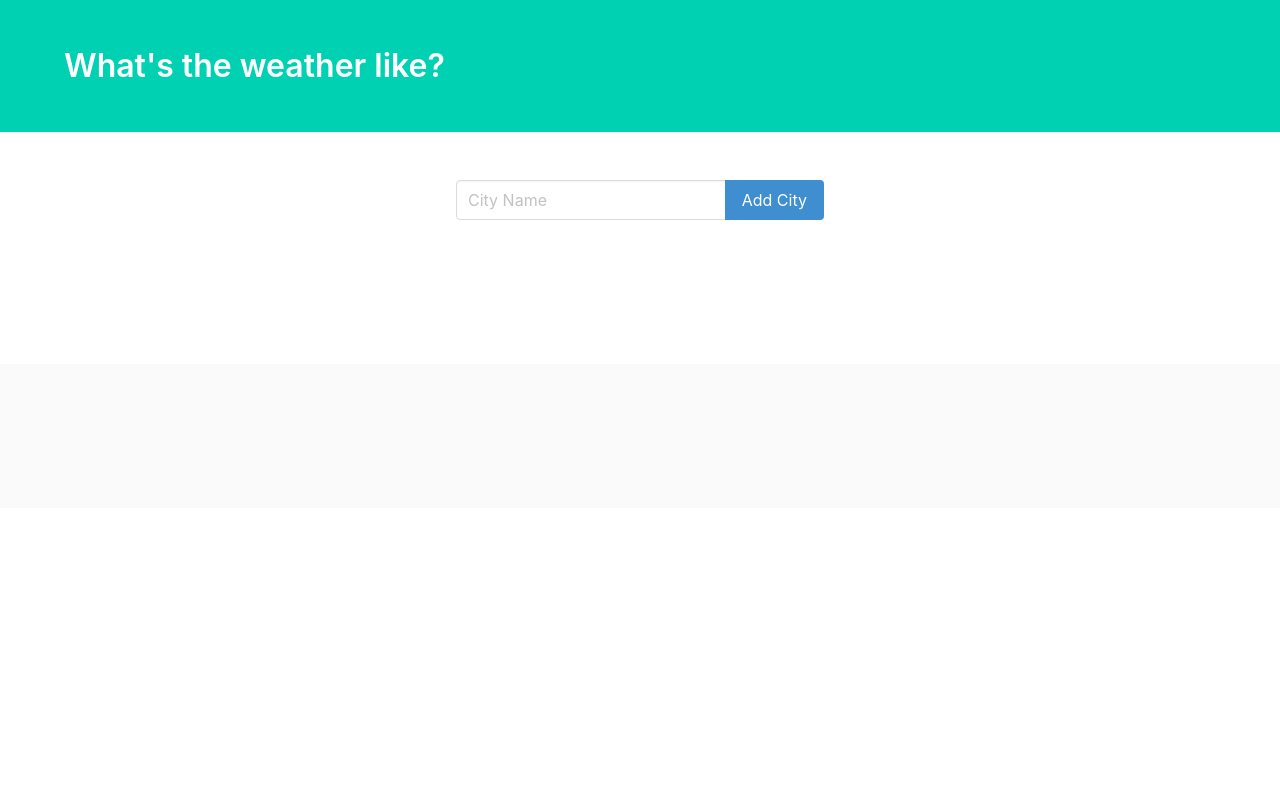
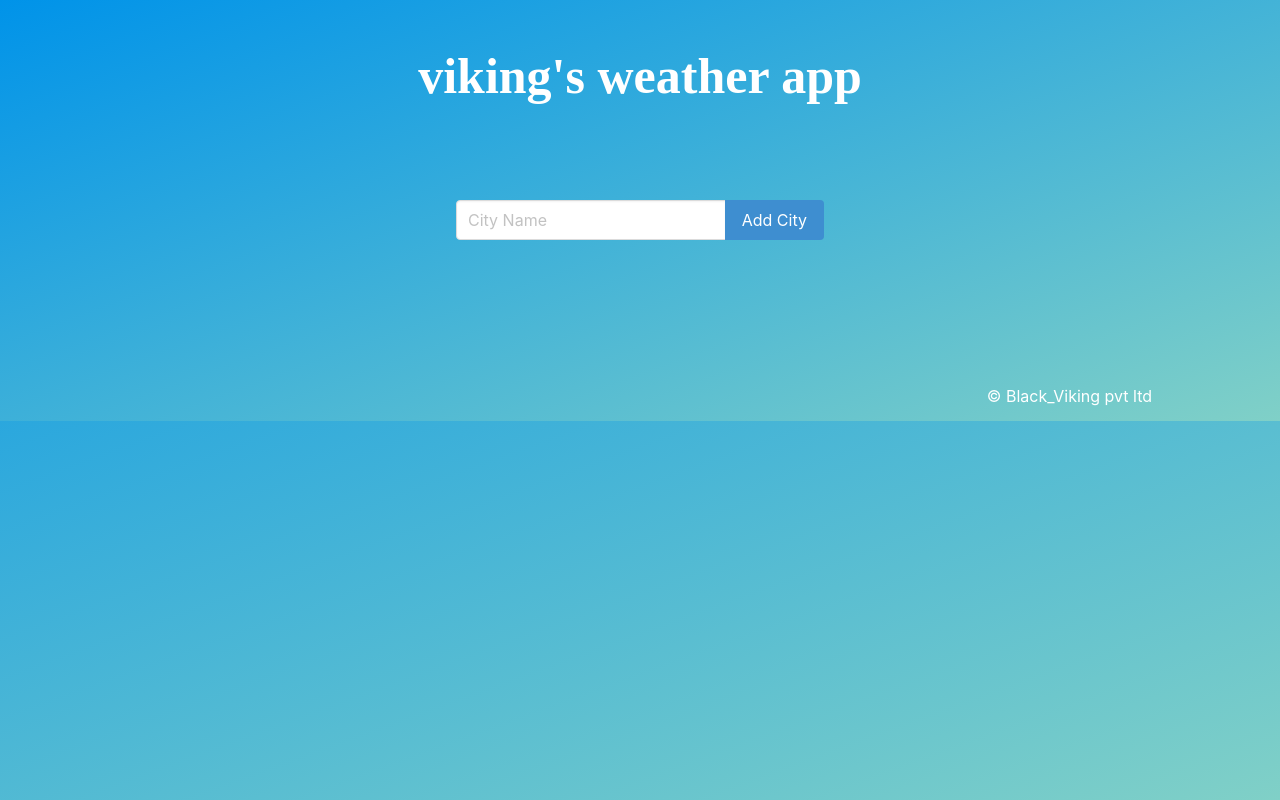
Before and after one commit to blackviking27/Weather-App, a Flask app: page / in a window 1280 px wide. Run offline with Flask 2, Linux system fonts and the light colour scheme; data that the repository does not hold is empty; some libraries are stand-ins or nearby versions.

Commit message:
improved style

```diff
--- /dev/null
+++ b/templates/style.css
@@ -0,0 +1,17 @@
+body {
+  background-color: #0093e9;
+  background-image: linear-gradient(160deg, #0093e9 0%, #80d0c7 100%);
+  height: 100vh;
+}
+.hero {
+  background-color: #0093e9;
+  background-image: linear-gradient(160deg, #0093e9 0%, #80d0c7 100%);
+}
+.title {
+  font-family: "Nunito", "Montserrat";
+  text-align: center;
+}
+.bottom-text{
+    margin: 0 10% 1% 0;
+    text-align: right;
+}
--- a/templates/weather.html
+++ b/templates/weather.html
@@ -5,7 +5,8 @@
     <meta charset="UTF-8">
     <meta name="viewport" content="width=device-width, initial-scale=1.0">
     <meta http-equiv="X-UA-Compatible" content="ie=edge">
-    <title>What's the weather like?</title>
+    <title>viking's weather app</title>
+    <link rel="stylesheet" href="./style.css">
     <link rel="stylesheet" href="https://cdnjs.cloudflare.com/ajax/libs/bulma/0.6.2/css/bulma.css" />
 </head>
 
@@ -13,12 +14,11 @@
     <section class="hero is-primary">
         <div class="hero-body">
             <div class="container">
-                <h1 class="title">
-                    What's the weather like?
+                <h1 class="title" style="font-size: 50px !important">
+                    viking's weather app
                 </h1>
             </div>
         </div>
-    </section>
 
         <section class="section">
             <div class="container">
@@ -86,8 +86,8 @@
                 </div>
             </div>
         </section>
-    <footer class="footer">
-    </footer>
+        <p class="bottom-text">&#169 Black_Viking pvt ltd</p>
+    </section>
 </body>
 
 </html>
```
Lines whose indentation alone changed are shown as unchanged.
